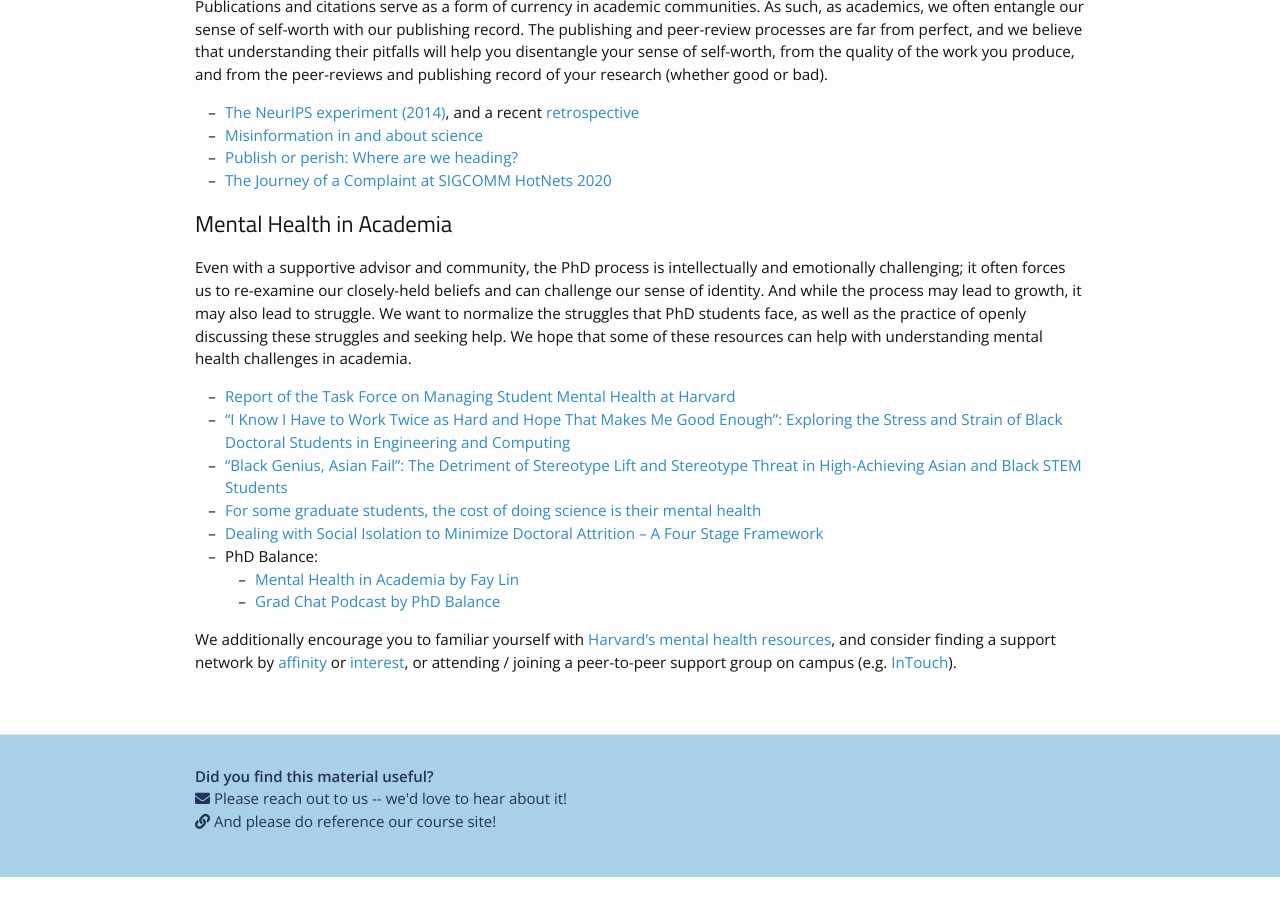
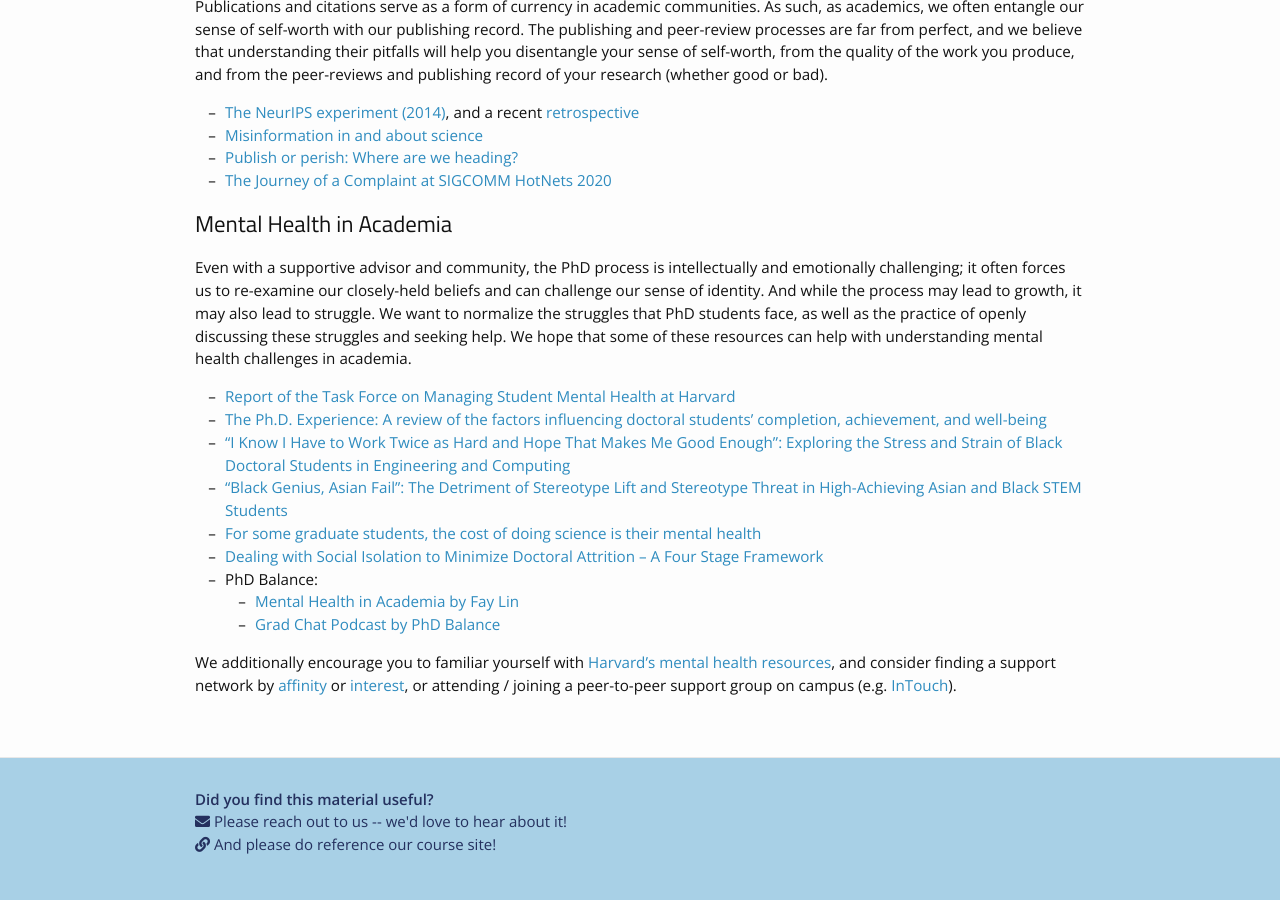
Before and after one commit to yanivyacoby/harvard-cs290, a Jekyll site: the page built from materials.md, in a window 1280 px wide and 900 px high, scrolled down 2391 px. Built offline with Jekyll 4.4.1, drawn with Linux system fonts in a browser that asks for light colours; nearby versions of some CDN libraries; before the commit the page ends 3268 px from its top, so only the background shows below that.

Commit message:
Update materials.md

```diff
--- a/materials.md
+++ b/materials.md
@@ -137,6 +137,7 @@ as well as the practice of openly discussing these struggles and seeking help.
 We hope that some of these resources can help with understanding mental health challenges in academia.
 
 * [Report of the Task Force on Managing Student Mental Health at Harvard](https://provost.harvard.edu/files/provost/files/report_of_the_task_force_on_managing_student_mental_health.pdf){:target="_blank"}{:rel="noopener noreferrer"}
+* [The Ph.D. Experience: A review of the factors influencing doctoral students' completion, achievement, and well-being](http://ijds.org/Volume13/IJDSv13p361-388Sverdlik4134.pdf){:target="_blank"}{:rel="noopener noreferrer"}
 * [“I Know I Have to Work Twice as Hard and Hope That Makes Me Good Enough”: Exploring the Stress and Strain of Black Doctoral Students in Engineering and Computing](https://vanderbilt.app.box.com/s/fs7j3c4m7l8mkprmqywrzds0iwuizi9k){:target="_blank"}{:rel="noopener noreferrer"}
 * [“Black Genius, Asian Fail”: The Detriment of Stereotype Lift and Stereotype Threat in High-Achieving Asian and Black STEM Students](https://journals.sagepub.com/doi/full/10.1177/2332858418816658){:target="_blank"}{:rel="noopener noreferrer"}
 * [For some graduate students, the cost of doing science is their mental health](https://whyy.org/segments/for-some-graduate-students-the-cost-of-doing-science-is-their-mental-health/){:target="_blank"}{:rel="noopener noreferrer"}
```
